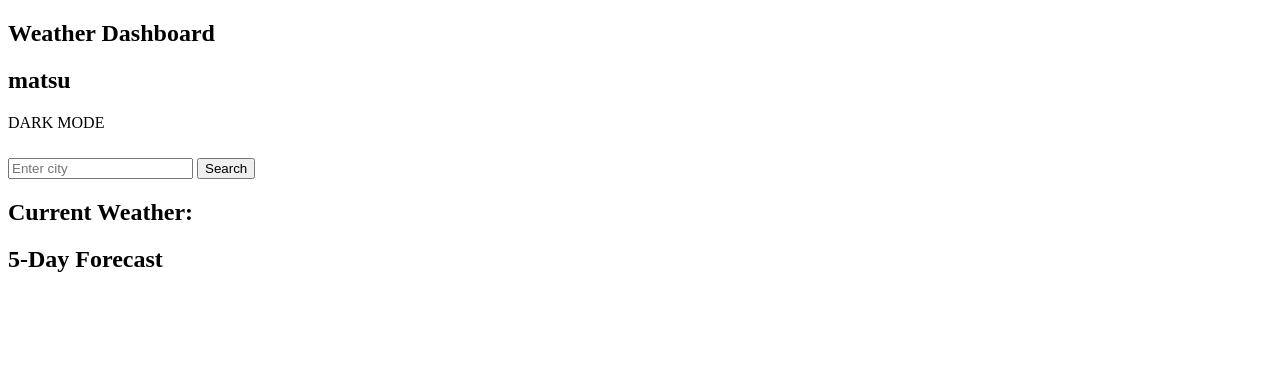
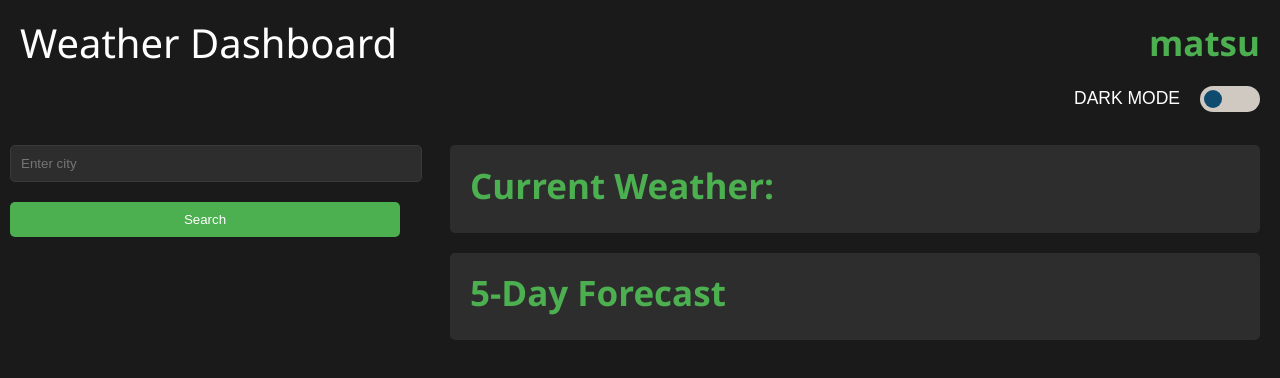
Before and after one commit to lifeofmatsu/matsu-weather-forecast, a plain HTML site: page index.html in a window 1280 px wide. Drawn offline with nearby package versions, Linux system fonts and the light colour scheme.

Commit message:
styling modified with new theme, and webpage format

```diff
--- a/Assets/css/style.css
+++ b/Assets/css/style.css
@@ -1,3 +1,168 @@
+:root {
+    /* Tokyo Night Light/Storm color palettes by enkia (https://github.com/enkia/tokyo-night-vscode-theme) */
+    --light-base: #d5d6db;
+    --light-text: #343b58;
+    --light-colbgd: #cfc9c2;
+    --light-colfgd: #5a4a78;
+    --light-border: #9699a3;
+
+    --storm-base: #24283b;
+    --storm-text: #a9b1d6;
+    --storm-colbgd: #414868;
+    --storm-colfgd: #7aa2f7;
+    --storm-border: #565f89;
+
+    --tokyo-toggle: #0f4b6e;
+    --light-toggle: #cfc9c2;
+    --storm-toggle: #565a6e;
+
+    /* future and present themes sourced from Microsoft Excel cell styles*/
+    /* faded grey them for past obtained myself */
+    --future-green: #006100;
+    --future-green-bgd: #c6efce;
+    --present-red: #9c0006;
+    --present-red-bgd: #ffc7ce;
+    --past-faded: #73747a;
+    --past-faded-bgd: #aaacaf;
+}
+
+html {
+    font-size: 62.5%;
+}
+
+body {
+    font-family: 'Raleway', sans-serif;
+    font-size: 2.0rem;
+}
+
+div {
+    font-size: 1.5rem;
+}
+
+h1, h2, h3, h4, p {
+    line-height: 1.0;
+    margin-top: 0.25rem;
+    margin-bottom: 1rem;
+}
+
+h1 {
+    font-size: 4rem;
+    font-weight: 500;
+    color: #ffffff;
+}
+
+h2 {
+    font-size: 3.5rem;
+    color: #4caf50;
+}
+
+h3 {
+    font-size: 3rem;
+}
+
+p {
+    font-size: 2rem;
+    font-weight: 300;
+    line-height: 1.5;
+    margin-bottom: 2rem;
+    color: #dddddd; /* Lighter text color */
+}
+
+body {
+    font-family: 'Segoe UI', Tahoma, Geneva, Verdana, sans-serif;
+    margin: 0;
+    padding: 0;
+    background-color: #1a1a1a;
+    color: #ffffff;
+    /* display: flex; */
+    justify-content: center;
+    align-items: center;
+    height: 100vh;
+}
+
+#weather-container {
+    width: 100%;
+}
+
+#grid-container {
+    display: grid;
+    grid-template-columns: 1fr 2fr;
+    column-gap: 20px;
+    justify-content: center;
+    align-items: flex-start;
+}
+
+#left-panel {
+    display: grid;
+    grid-template-rows: auto auto;
+    row-gap: 10px;
+    padding-left: 10px;
+    padding-right: 20px;
+}
+
+.search-input {
+    width: 100%;
+    padding: 10px;
+    border: 1px solid #3a3a3a;
+    border-radius: 5px;
+    background-color: #2d2d2d;
+    color: #ffffff;
+    margin-bottom: 10px;
+}
+
+#search-button {
+    width: 100%;
+    padding: 10px;
+    cursor: pointer;
+    background-color: #4caf50;
+    color: #ffffff;
+    border: none;
+    border-radius: 5px;
+}
+
+.search-history {
+    display: none;
+    border: 1px solid #3a3a3a;
+    border-radius: 0;
+    background-color: #2d2d2d;
+    max-height: 150px;
+    overflow-y: auto;
+    box-shadow: 0 4px 8px rgba(0, 0, 0, 0.1);
+}
+
+#right-panel {
+    display: grid;
+    grid-template-rows: auto auto;
+    gap: 20px;
+    padding-left: 10px;
+    padding-right: 20px;
+}
+
+#current-weather,
+#forecast {
+    background-color: #2d2d2d;
+    padding: 20px;
+    border-radius: 5px;
+}
+
+#forecast div {
+    display: grid;
+    grid-template-columns: repeat(4, 1fr);
+    gap: 10px;
+    padding: 15px;
+    margin-bottom: 10px;
+    background-color: #2d2d2d;
+    border-radius: 5px;
+}
+
+.temperature, .wind-speed {
+    font-weight: bold;
+    color: #ffffff;
+}
+
+.title-frame {
+    padding: 20px;
+}
 
 /*
 =============
@@ -78,3 +243,34 @@ input:checked + .toggle:before {
 GRID & GRID ITEMS
 =================
 */
+
+.title-grid {
+    display: grid;
+    column-gap: 20px;
+    grid-template-columns: 1fr 120px 60px;
+    grid-template-rows: 1fr 1fr;
+}
+
+.title-item1 {
+
+}
+
+.title-item2 {
+     grid-column: 2 / span 2;
+     place-self: center end;
+}
+
+.title-item3 {
+    font-family: 'Raleway Semibold', sans-serif;
+    font-size: 1.75rem;
+    font-weight: 400;
+    grid-column: 2 / span 1;
+    grid-row: 2 / span 1;
+    place-self: center end;
+}
+
+.title-item4 {
+    place-self: center end;
+    grid-column: 3 / span 1;
+    grid-row: 2 / span 1;
+}
```
